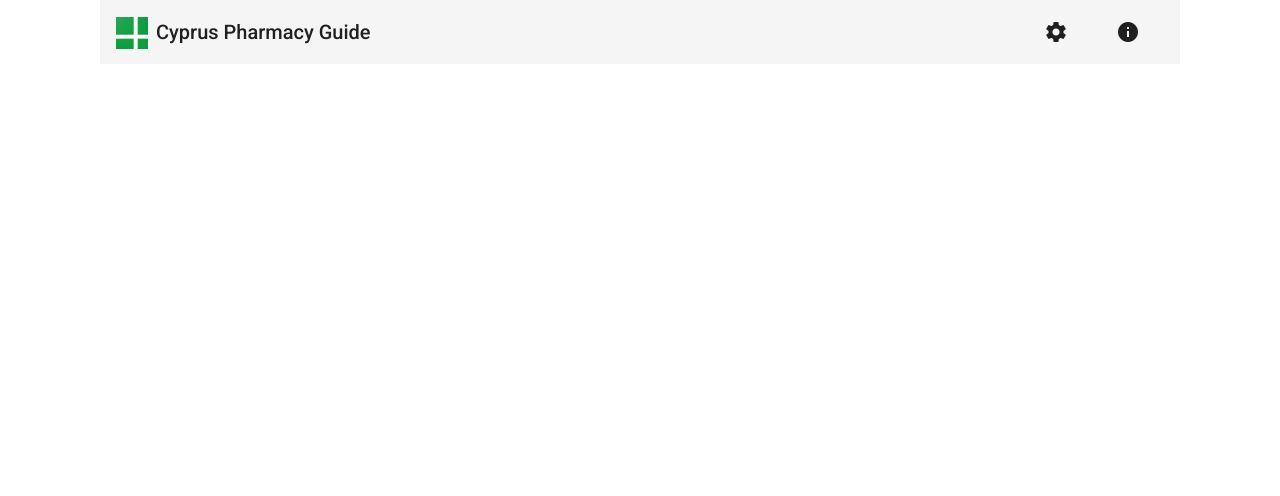
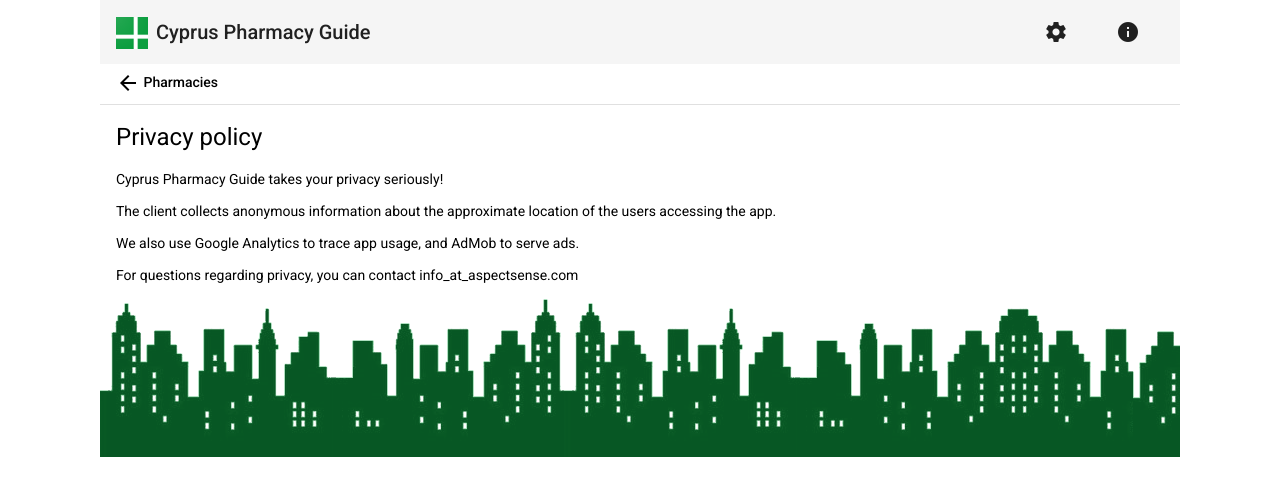
Before and after one commit to nearchos/cypruspharmacyguide, an Angular app in the folder cpg-web/: page /privacy in a window 1280 px wide. Before the commit this address led to /. Shown: the top 496 px of the page. Built offline with nearby package versions, Linux system fonts and the light colour scheme.

Commit message:
Preparing Angular project for web deployment

```diff
--- a/cpg-web/src/app/android-app.component.html
+++ b/cpg-web/src/app/android-app.component.html
@@ -1,4 +1,4 @@
-<mat-card class="android-app-card" routerLink="todo" matRipple>
+<mat-card *ngIf="isAndroid" class="android-app-card" routerLink="todo" matRipple>
   <mat-card-header>
     <mat-card-title>Get the Android App Now</mat-card-title>
   </mat-card-header>
--- a/cpg-web/src/app/android-app.component.ts
+++ b/cpg-web/src/app/android-app.component.ts
@@ -1,4 +1,5 @@
 import { Component, OnInit } from '@angular/core';
+import {Platform} from '@angular/cdk/platform';
 
 @Component({
   selector: 'app-android-app',
@@ -7,9 +8,14 @@ import { Component, OnInit } from '@angular/core';
 })
 export class AndroidAppComponent implements OnInit {
 
-  constructor() { }
+  isAndroid = false;
+
+  constructor(
+    private platform: Platform
+  ) { }
 
   ngOnInit(): void {
+    this.isAndroid = this.platform.ANDROID;
   }
 
 }
--- a/cpg-web/src/app/app-routing.module.ts
+++ b/cpg-web/src/app/app-routing.module.ts
@@ -4,6 +4,7 @@ import { PharmaciesTabsComponent } from './pharmacies-tabs/pharmacies-tabs.compo
 import { PharmacyComponent } from './pharmacy/pharmacy.component';
 import { InfoComponent } from './info.component';
 import { SettingsComponent } from './settings.component';
+import { PrivacyComponent } from './privacy.component';
 
 const routes: Routes = [
   { path: '', redirectTo: '/pharmacies', pathMatch: 'full' },
@@ -11,6 +12,7 @@ const routes: Routes = [
   { path: 'pharmacy/:pharmacyID', component: PharmacyComponent },
   { path: 'info', component: InfoComponent },
   { path: 'settings', component: SettingsComponent },
+  { path: 'privacy', component: PrivacyComponent },
 ];
 
 @NgModule({
--- a/cpg-web/src/app/app.component.ts
+++ b/cpg-web/src/app/app.component.ts
@@ -1,7 +1,6 @@
 import { Component } from '@angular/core';
 import { Router, NavigationEnd } from '@angular/router';
 import { MatIconRegistry } from '@angular/material/icon';
-import { UserLocation } from './user-location';
 
 // tslint:disable-next-line:ban-types
 declare let gtag: Function;
@@ -13,7 +12,6 @@ declare let gtag: Function;
 })
 export class AppComponent {
   title = 'Cyprus Pharmacy Guide';
-  userLocation: UserLocation;
 
   constructor(
     private router: Router,
--- a/cpg-web/src/app/app.module.ts
+++ b/cpg-web/src/app/app.module.ts
@@ -32,6 +32,7 @@ import { MatBadgeModule } from '@angular/material/badge';
 import { MatSlideToggleModule } from '@angular/material/slide-toggle';
 import { SettingsComponent } from './settings.component';
 import { InfoComponent } from './info.component';
+import { PrivacyComponent } from './privacy.component';
 
 @NgModule({
   declarations: [
@@ -46,6 +47,7 @@ import { InfoComponent } from './info.component';
     PharmacyHoursComponent,
     SettingsComponent,
     InfoComponent,
+    PrivacyComponent,
   ],
     imports: [
         BrowserModule,
--- a/cpg-web/src/app/pharmacy/pharmacy.component.html
+++ b/cpg-web/src/app/pharmacy/pharmacy.component.html
@@ -29,7 +29,7 @@
 
 <mat-divider></mat-divider>
 
-<app-android-app *ngIf="isAndroid"></app-android-app>
+<app-android-app></app-android-app>
 
 <mat-divider></mat-divider>
 
--- /dev/null
+++ b/cpg-web/src/app/privacy.component.css
@@ -0,0 +1,8 @@
+mat-divider {
+  margin-top: 4px;
+  margin-bottom: 16px;
+}
+
+.privacy-container {
+  margin-left: 16px;
+}
--- /dev/null
+++ b/cpg-web/src/app/privacy.component.html
@@ -0,0 +1,21 @@
+<button mat-button matTooltip="Back to pharmacies" routerLink="/pharmacies"><mat-icon>arrow_back</mat-icon> Pharmacies</button>
+
+<mat-divider></mat-divider>
+
+<div class="privacy-container">
+
+  <p class="mat-h1">Privacy policy</p>
+
+  <p class="mat-body">Cyprus Pharmacy Guide takes your privacy seriously!</p>
+
+  <p class="mat-body">The client collects anonymous information about the approximate location of the users accessing the app.
+
+  <p class="mat-body">We also use Google Analytics to trace app usage, and AdMob to serve ads.</p>
+
+  <p class="mat-body">For questions regarding privacy, you can contact info_at_aspectsense.com</p>
+
+</div>
+
+<app-android-app></app-android-app>
+
+<div style="background-image: url('/assets/skyline_outline.png'); background-repeat: no-repeat; height: 160px"></div>
--- /dev/null
+++ b/cpg-web/src/app/privacy.component.ts
@@ -0,0 +1,15 @@
+import { Component, OnInit } from '@angular/core';
+
+@Component({
+  selector: 'app-privacy',
+  templateUrl: './privacy.component.html',
+  styleUrls: ['./privacy.component.css']
+})
+export class PrivacyComponent implements OnInit {
+
+  constructor() { }
+
+  ngOnInit(): void {
+  }
+
+}
```
Also changed, not shown: cpg-web/src/assets/skyline_outline.png, 7 other files (tests, documents, lock files or other folders).
